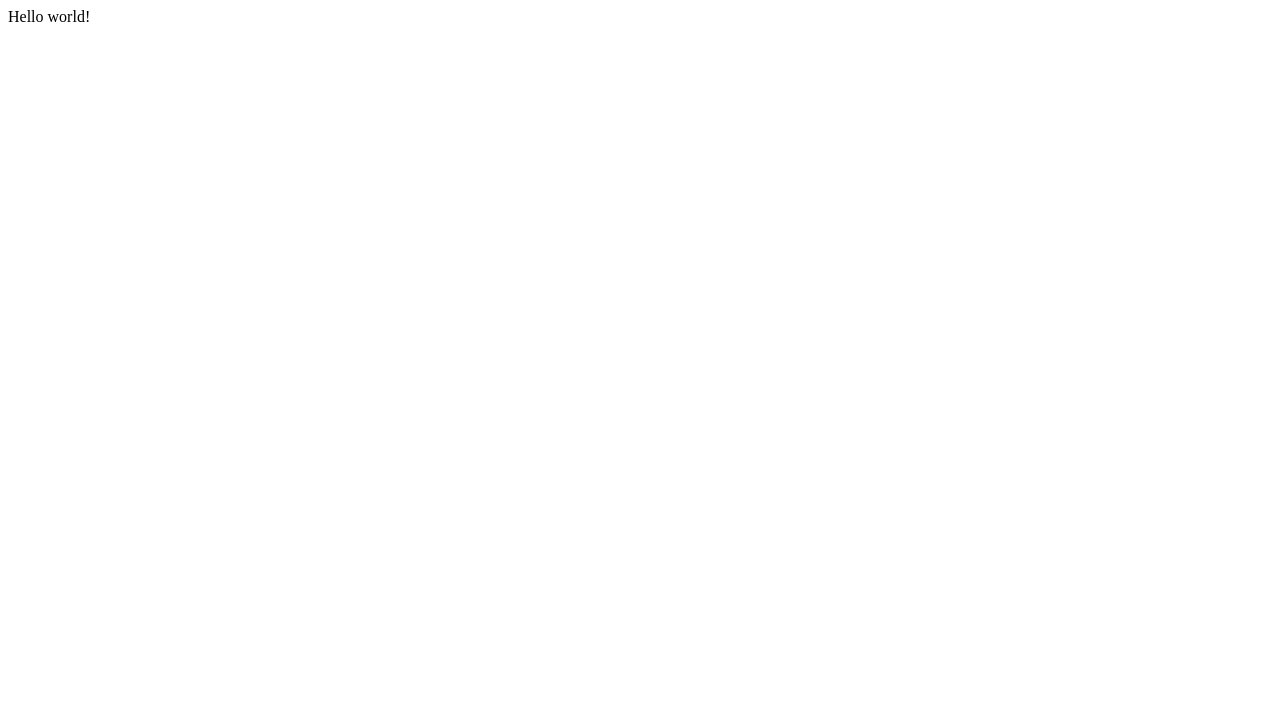
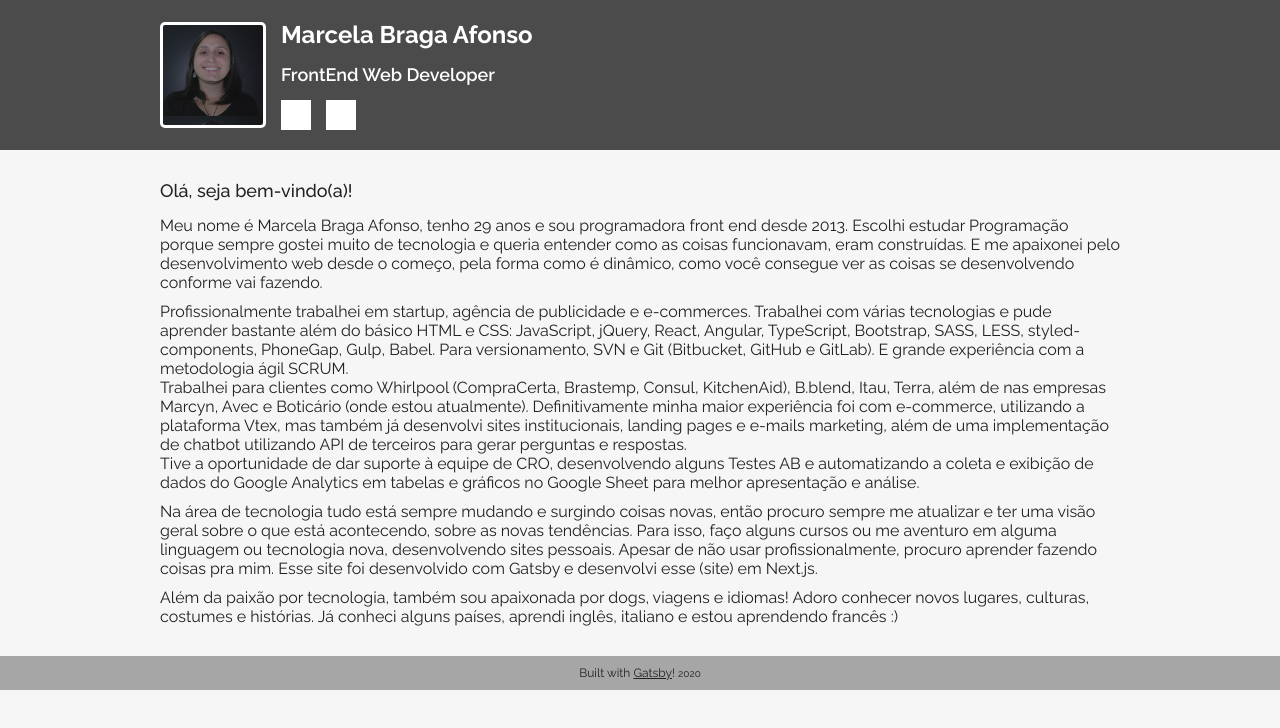
Before and after one commit to mahafonso/portfolio, a Gatsby site: page / in a window 1280 px wide. Built offline with nearby package versions, Linux system fonts and the light colour scheme; Gatsby itself is replaced by a stand-in of ours.

Commit message:
Implementing #3

```diff
--- a/gatsby-config.js
+++ b/gatsby-config.js
@@ -6,4 +6,5 @@
 
 module.exports = {
   /* Your site config here */
+  plugins: [`gatsby-plugin-sass`]
 }
--- a/package.json
+++ b/package.json
@@ -15,6 +15,8 @@
   },
   "dependencies": {
     "gatsby": "^2.19.45",
+    "gatsby-plugin-sass": "^2.3.1",
+    "node-sass": "^4.14.1",
     "react": "^16.12.0",
     "react-dom": "^16.12.0"
   },
--- /dev/null
+++ b/src/pages/Home/HomeComponent.js
@@ -0,0 +1,42 @@
+import React from 'react';
+
+import Header from '../components/Header/HeaderComponent';
+import Footer from '../components/Footer/FooterComponent';
+
+import './HomeComponentStyle.scss';
+
+export default () => (
+    <>
+        <Header></Header>
+
+        <section class="content">
+            <div class="content__wrapper">
+                <p class="wrapper__title">Olá, seja bem-vindo(a)!</p>
+
+                <p class="wrapper__text">
+                    Meu nome é Marcela Braga Afonso, tenho 29 anos e sou programadora front end desde 2013.
+                    Escolhi estudar Programação porque sempre gostei muito de tecnologia e queria entender como as coisas funcionavam, eram construídas. E me apaixonei pelo desenvolvimento web desde o começo, pela forma como é dinâmico, como você consegue ver as coisas se desenvolvendo conforme vai fazendo.
+                </p>
+
+                <p class="wrapper__text">
+                    Profissionalmente trabalhei em startup, agência de publicidade e e-commerces. Trabalhei com várias tecnologias e pude aprender bastante além do básico HTML e CSS: JavaScript, jQuery, React, Angular, TypeScript, Bootstrap, SASS, LESS, styled-components, PhoneGap, Gulp, Babel. Para versionamento, SVN e Git (Bitbucket, GitHub e GitLab). E grande experiência com a metodologia ágil SCRUM.
+                    <br />
+                    Trabalhei para clientes como Whirlpool (CompraCerta, Brastemp, Consul, KitchenAid), B.blend, Itau, Terra, além de nas empresas Marcyn, Avec e Boticário (onde estou atualmente). Definitivamente minha maior experiência foi com e-commerce, utilizando a plataforma Vtex, mas também já desenvolvi sites institucionais, landing pages e e-mails marketing, além de uma implementação de chatbot utilizando API de terceiros para gerar perguntas e respostas.
+                    <br />
+                    Tive a oportunidade de dar suporte à equipe de CRO, desenvolvendo alguns Testes AB e automatizando a coleta e exibição de dados do Google Analytics em tabelas e gráficos no Google Sheet para melhor apresentação e análise.
+                </p>
+
+                <p class="wrapper__text">
+                    Na área de tecnologia tudo está sempre mudando e surgindo coisas novas, então procuro sempre me atualizar e ter uma visão geral sobre o que está acontecendo, sobre as novas tendências. Para isso, faço alguns cursos ou me aventuro em alguma linguagem ou tecnologia nova, desenvolvendo sites pessoais. Apesar de não usar profissionalmente, procuro aprender fazendo coisas pra mim. Esse site foi desenvolvido com Gatsby e desenvolvi esse (site) em Next.js.
+                </p>
+
+                <p class="wrapper__text">
+                    Além da paixão por tecnologia, também sou apaixonada por dogs, viagens e idiomas! Adoro conhecer novos lugares, culturas, costumes e histórias.
+                    Já conheci alguns países, aprendi inglês, italiano e estou aprendendo francês :)
+                </p>
+            </div>
+        </section>
+
+        <Footer></Footer>
+    </>
+);
--- /dev/null
+++ b/src/pages/Home/HomeComponentStyle.scss
@@ -0,0 +1,22 @@
+.content {
+    padding: 30px 0;
+
+    .content__wrapper {
+        color: #212121;
+        margin: 0 auto;
+        max-width: 960px;
+        padding: 0 30px;
+
+        .wrapper__title {
+            font-size: 18px;
+            font-weight: 500;
+            margin-bottom: 15px;
+        }
+
+        .wrapper__text {
+            margin-bottom: 10px;
+
+            &:last-child { margin-bottom: 0; }
+        }
+    }
+}
--- /dev/null
+++ b/src/pages/components/Footer/FooterComponent.js
@@ -0,0 +1,13 @@
+import React from 'react';
+
+import './FooterComponentStyle.scss';
+
+export default () => (
+    <footer class="footer">
+        <div class="footer__wrapper">
+            <p class="wrapper__content">
+                Built with <a href="https://www.gatsbyjs.org/" title="Gatsby" class="content__link">Gatsby</a>! <small>2020</small>
+            </p>
+        </div>
+    </footer>
+);
--- /dev/null
+++ b/src/pages/components/Footer/FooterComponentStyle.scss
@@ -0,0 +1,17 @@
+.footer {
+    background: #A6A6A6;
+
+    .footer__wrapper {
+        margin: 0 auto;
+        max-width: 960px;
+        padding: 10px 0;
+        text-align: center;
+
+        .wrapper__content {
+            color: #212121;
+            font-size: 12px;
+
+            .content__link { text-decoration: underline; }
+        }
+    }
+}
--- /dev/null
+++ b/src/pages/components/Header/HeaderComponent.js
@@ -0,0 +1,29 @@
+import React from 'react';
+
+import './HeaderComponentStyle.scss';
+
+export default () => {
+    return (
+        <header class="header">
+            <div class="header__wrapper">
+                <div class="wrapper__image"></div>
+
+                <div class="wrapper__profile">
+                    <h1 class="profile__name">Marcela Braga Afonso</h1>
+
+                    <h2 class="profile__profession">FrontEnd Web Developer</h2>
+
+                    <ul class="profile__social">
+                        <li class="social__item">
+                            <a href="https://www.linkedin.com/in/marcela-afonso-999954b3/" title="LinkedIn" class="item__link linkedin"></a>
+                        </li>
+
+                        <li class="social__item">
+                            <a href="https://github.com/mahafonso" title="GitHub" class="item__link github"></a>
+                        </li>
+                    </ul>
+                </div>
+            </div>
+        </header>
+    );
+}
--- /dev/null
+++ b/src/pages/components/Header/HeaderComponentStyle.scss
@@ -0,0 +1,53 @@
+.header {
+    background: rgba(33, 33, 33, .8);
+
+    .header__wrapper {
+        align-items: center;
+        color: #FFF;
+        display: flex;
+        margin: 0 auto;
+        max-width: 960px;
+        padding: 20px 0;
+
+        .wrapper__image {
+            background: url('../../../../static/images/profile.jpg');
+            background-size: contain;
+            border: 3px solid #FFF;
+            border-radius: 5px;
+            height: 100px;
+            margin-right: 15px;
+            width: 100px;
+        }
+
+        .wrapper__profile {
+            .profile__name {
+                font-size: 24px;
+                font-weight: 700;
+            }
+
+            .profile__profession {
+                font-size: 18px;
+                font-weight: 600;
+                margin: 15px 0;
+            }
+
+            .profile__social {
+                align-items: center;
+                display: flex;
+
+                .social__item {
+                    background: #FFF;
+                    height: 30px;
+                    margin-right: 15px;
+                    width: 30px;
+
+                    .item__link {
+                        display: block;
+                        height: 100%;
+                        width: 100%;
+                    }
+                }
+            }
+        }
+    }
+}
--- /dev/null
+++ b/src/pages/style.scss
@@ -0,0 +1,31 @@
+@import url('https://fonts.googleapis.com/css2?family=Raleway:wght@400;500;600;700&display=swap');
+
+body {
+    background: #F6F6F6;
+    font-family: 'Raleway', sans-serif;
+    margin: 0;
+    padding: 0;
+
+    h1,
+    h2,
+    h3,
+    h4,
+    h5,
+    h6,
+    h7,
+    p {
+        margin: 0;
+        padding: 0;
+    }
+
+    a {
+        color: inherit;
+        text-decoration: none;
+    }
+
+    ul {
+        list-style-type: none;
+        margin: 0;
+        padding: 0;
+    }
+}
```
Also changed, not shown: src/pages/index.js (+6 -2 lines), static/images/profile.JPG (added), 1 other file.
